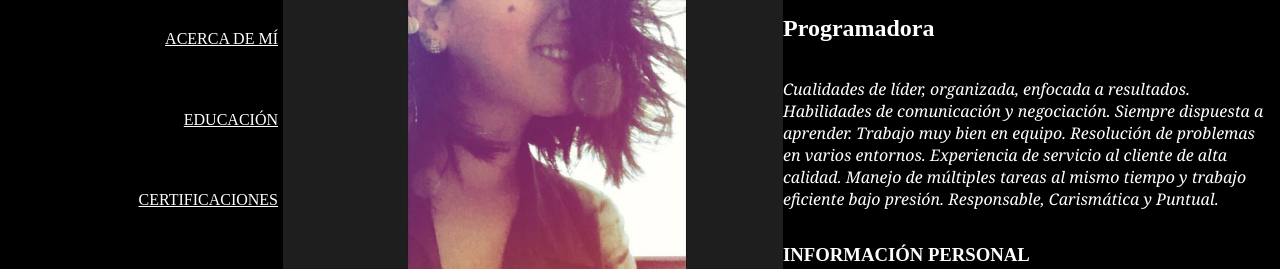
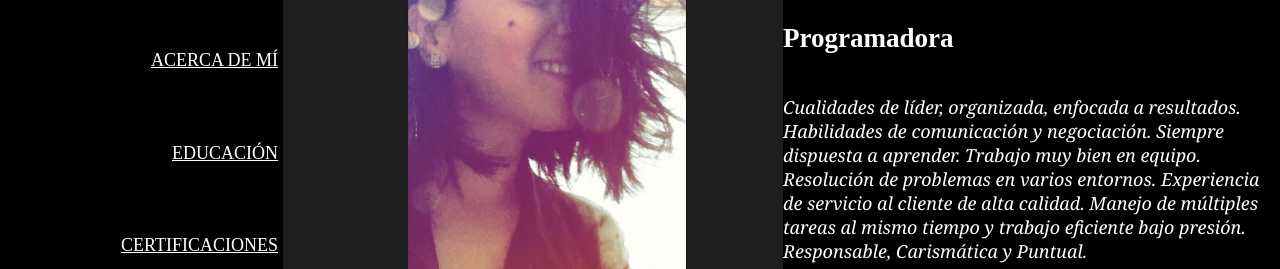
Before and after one commit to MeliObandoS/CV-MEJORADO, a plain HTML site: page index.html in a window 1280 px wide. Shown: the part 266-535 px from the top of the page. Drawn offline with Linux system fonts and the light colour scheme.

Commit message:
cambio css

```diff
--- a/CV-MEJORADO.css
+++ b/CV-MEJORADO.css
@@ -125,32 +125,19 @@ a {
 .inicioFooter {
     text-align: center;
 }
-/* Pantalla pequeña */
-@media (max-width: 320px) {
-    /* Estilos para pantallas pequeñas */
-  }
 
-  /* Pantalla mediana */
-  @media (min-width: 768px) and (max-width: 991px) {
-    /* Estilos para pantallas medianas */
-  }
-
-  /* Pantalla grande */
-  @media (min-width: 992px) {
-    /* Estilos para pantallas grandes */
-  }
 body {
-    font-size: 14px;
+    font-size: 16px;
 }
 
 @media (max-width: 767px) {
     body {
-      font-size: 12px;
+        font-size: 14px;
     }
 }
 
 @media (min-width: 992px) {
     body {
-      font-size: 16px;
+        font-size: 18px;
     }
 }
```
Lines whose indentation alone changed are shown as unchanged.
